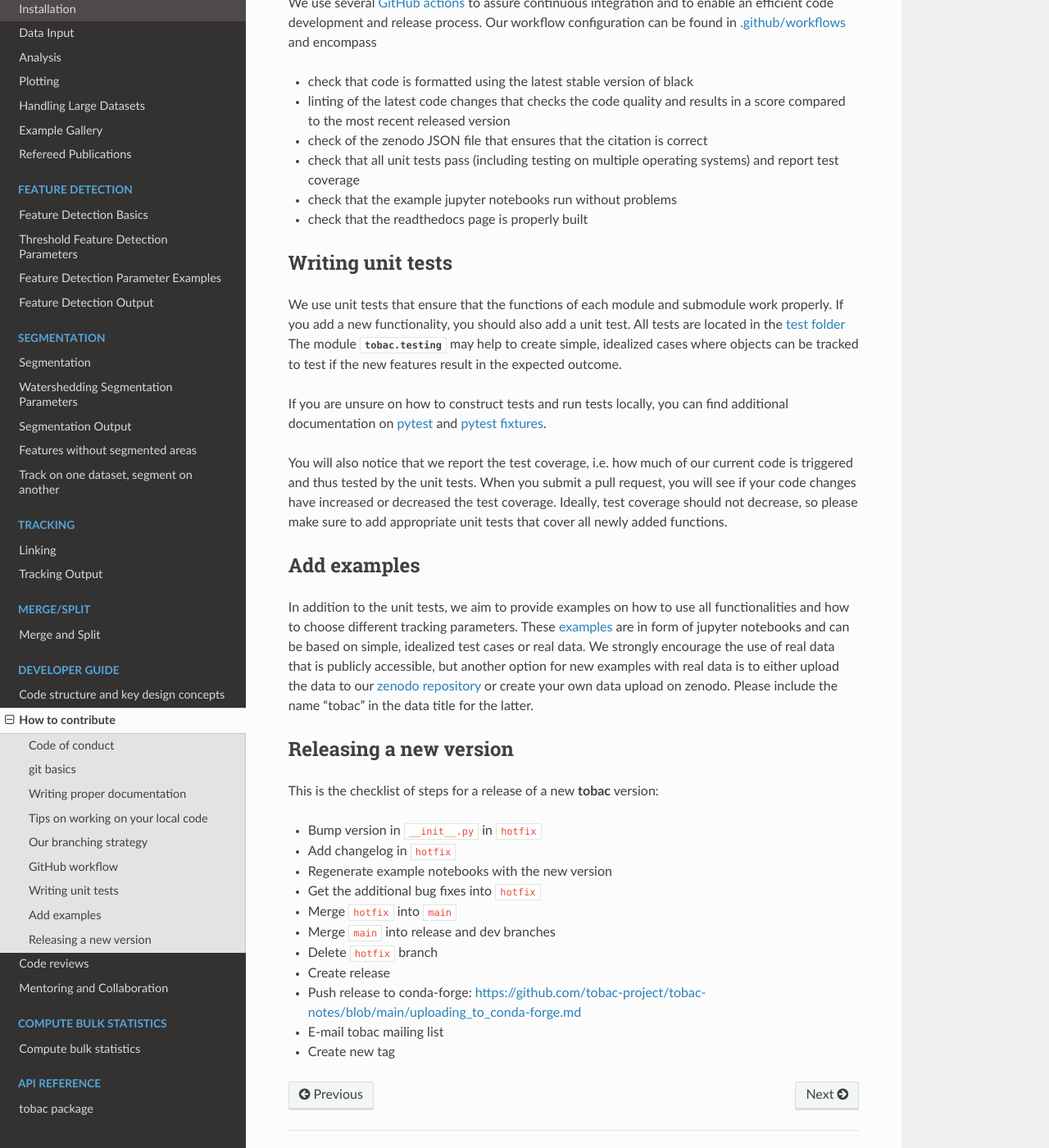
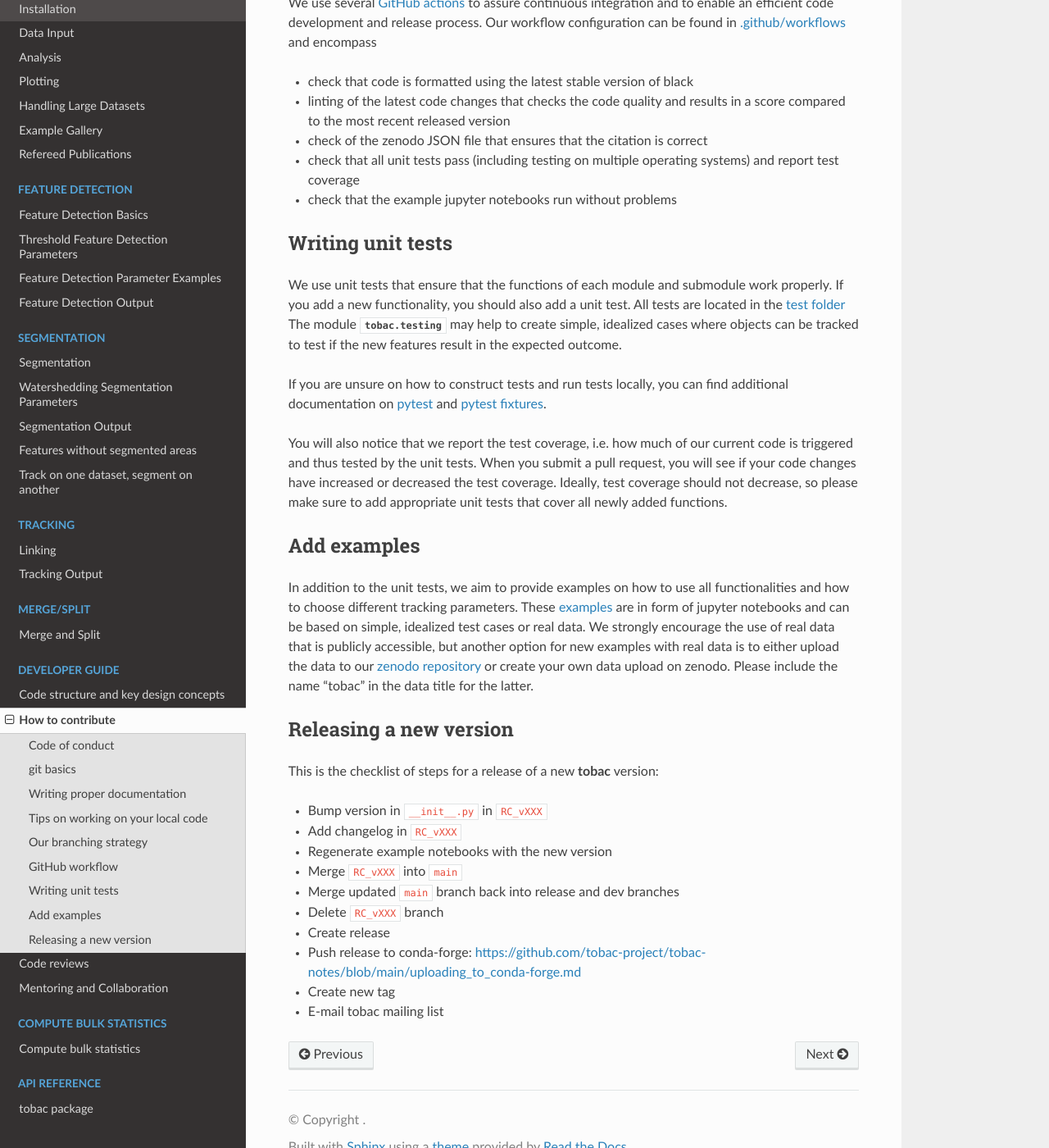
Before and after one commit to tobac-project/tobac, a Sphinx documentation site: the page built from doc/contributing.rst, in a window 1280 px wide and 1400 px high, scrolled down 2911 px. Shown: the whole window at 82% size. Built offline with Sphinx 7.4.7 and the Read the Docs theme 2.0.0, drawn with Linux system fonts in a browser that asks for light colours; formulas are drawn with MathJax 3; pages that are not in the unit, such as notebooks, are missing from menus.

Commit message:
addressed Fabians comments

```diff
--- a/doc/contributing.rst
+++ b/doc/contributing.rst
@@ -120,7 +120,6 @@ configuration can be found in
 * check of the zenodo JSON file that ensures that the citation is correct
 * check that all unit tests pass (including testing on multiple operating systems) and report test coverage
 * check that the example jupyter notebooks run without problems
-* check that the readthedocs page is properly built
 
 =========================
 Writing unit tests
@@ -156,14 +155,13 @@ Releasing a new version
 
 This is the checklist of steps for a release of a new **tobac** version:
 
-* Bump version in :code:`__init__.py` in :code:`hotfix`
-* Add changelog in :code:`hotfix`
+* Bump version in :code:`__init__.py` in :code:`RC_vXXX`
+* Add changelog in :code:`RC_vXXX`
 * Regenerate example notebooks with the new version
-* Get the additional bug fixes into :code:`hotfix`
-* Merge :code:`hotfix` into :code:`main`
-* Merge :code:`main` into release and dev branches
-* Delete :code:`hotfix` branch
+* Merge :code:`RC_vXXX` into :code:`main`
+* Merge updated :code:`main` branch back into release and dev branches
+* Delete :code:`RC_vXXX` branch
 * Create release
 * Push release to conda-forge: https://github.com/tobac-project/tobac-notes/blob/main/uploading_to_conda-forge.md
+* Create new tag
 * E-mail tobac mailing list
-* Create new tag
```
